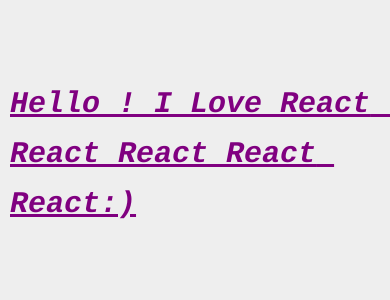
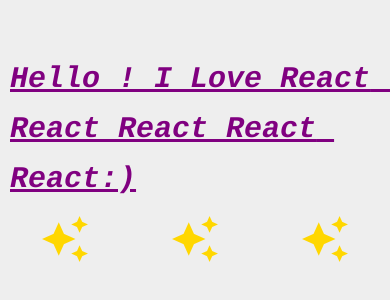
Before and after one commit to getReema/react-native-playground, a React Native app: screen / in a window 390 px wide. Shown: the part 268-568 px from the top of the page. Built offline with nearby package versions, Linux system fonts and the light colour scheme.

Commit message:
Use Matrial-Icon

```diff
--- a/App.js
+++ b/App.js
@@ -1,4 +1,5 @@
 import { StatusBar } from "expo-status-bar";
+import { MaterialIcons } from '@expo/vector-icons';
 import React from "react";
 import {
   StyleSheet,
@@ -46,6 +47,9 @@
 Hello ! I love React  React React React React:)
     </Text>
 
+    <MaterialIcons name="auto-awesome" size={50} color="gold" />
+    <MaterialIcons name="auto-awesome" size={50} color="gold" />
+    <MaterialIcons name="auto-awesome" size={50} color="gold" />
 
 
     </View>
```
